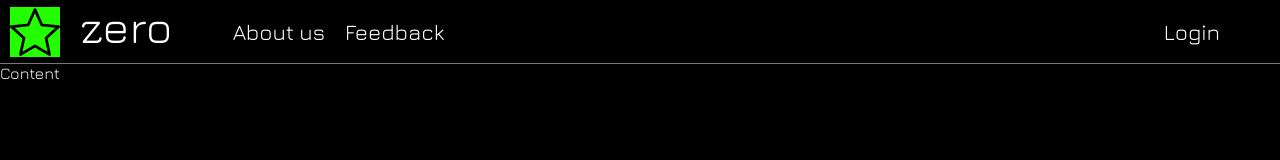
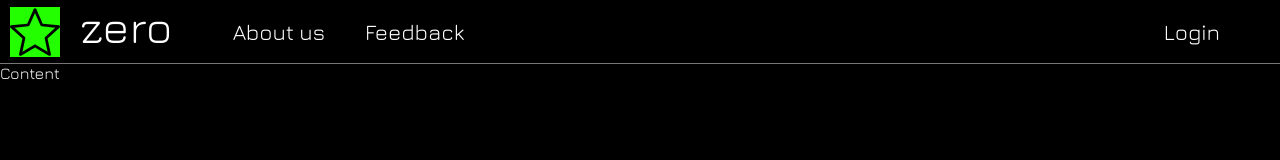
Before and after one commit to VerseVent/games-social, a Vue app: page / in a window 1280 px wide. Shown: the top 160 px of the page. Built offline with nearby package versions, Linux system fonts and the light colour scheme.

Commit message:
feat(STATE-MANAGEMENT): create router guard for userData reloading

```diff
--- a/src/components/Header/Header.vue
+++ b/src/components/Header/Header.vue
@@ -15,16 +15,30 @@
             <router-link class="header__navigation_item" to="/feedback">
                 Feedback
             </router-link>
-            <router-link class="header__navigation_item" to="/login">
+            <router-link v-if="!auth" class="header__navigation_item header__navigation_item--login" to="/login">
                 Login
             </router-link>
+            <div class="header__user_nav" v-else>
+                <router-link class="header__navigation_item" to="/user/profile">
+                    Profile
+                </router-link>
+                <router-link class="header__navigation_item" to="/logout">
+                    Log out
+                </router-link>
+            </div>
+
+
         </nav>
     </div>
 </template>
 
 <script>
 export default {
-
+    computed: {
+        auth(){
+            return this.$route.meta.auth;
+        }
+    }
 }
 </script>
 
--- a/src/components/Header/header.scss
+++ b/src/components/Header/header.scss
@@ -31,17 +31,21 @@
     align-items: center;
     padding: 0 60px 0 60px;
     position: relative;
-
     .header__navigation_item {
         text-decoration: none;
         color: $baseWhite;
         font-size: 22px;
-        margin-right: 20px;
+        margin-right: 40px;
 
-        &:nth-last-of-type(1) {
-            position: absolute;
-            right: 0;
-            margin-right: 60px;
-        }
+    }
+    .header__navigation_item--login{
+        position: absolute;
+        right: 0;
+        margin-right: 60px;
+    }
+    .header__user_nav{
+        position: absolute;
+        right: 0;
+        margin-right: 30px;
     }
 }
--- a/src/components/Login/Login.vue
+++ b/src/components/Login/Login.vue
@@ -30,9 +30,16 @@ export default {
                 password: formElements[1].value,
             }
 
-            await this.$store.dispatch('loginUser', loginData)
+            try {
+                await this.$store.dispatch('loginUser', loginData)
 
-            this.$router.push('/user').catch(()=>{});
+                this.$router.push('/user').catch(()=>{});
+            } catch (error) {
+                console.log("wfdwefwe");
+            }
+
+
+
         }
     }
 }
--- a/src/router/index.js
+++ b/src/router/index.js
@@ -1,6 +1,7 @@
 import Vue from "vue";
 import VueRouter from "vue-router";
 import HomeView from "../views/HomeView.vue";
+import AboutView from "../views/AboutView.vue";
 import LoginView from "../views/LoginView.vue";
 import SignupView from "../views/SignupView.vue";
 import MissingView from "../views/MissingView/MissingView.vue";
@@ -9,6 +10,8 @@ import Games from "../components/Games/Games.vue";
 import GameRooms from "../components/GameRooms/GameRooms.vue";
 import Friends from "../components/Friends/Friends.vue";
 import AxiosAPI from "../service/AxiosAPI";
+import store from "@/store";
+import Notiflix from "notiflix";
 
 Vue.use(VueRouter);
 
@@ -17,47 +20,62 @@ const routes = [
     path: "/",
     name: "home",
     component: HomeView,
+    meta: { auth: false },
+  },
+  {
+    path: "/about",
+    name: "about",
+    component: AboutView,
+    meta: { auth: false },
   },
   {
     path: "/login",
     name: "login",
     component: LoginView,
+    async beforeEnter(to, from, next) {
+      if (localStorage.getItem("jwt")) {
+        try {
+          await store.dispatch("authUser");
+          Notiflix.Notify.warning("You already logged, please log out");
+          next("/user");
+        } catch (e) {
+          next();
+        }
+      } else {
+      }
+    },
+    meta: { auth: false },
   },
   {
     path: "/signup",
     name: "signup",
     component: SignupView,
+    meta: { auth: false },
   },
   {
     path: "/user",
     name: "user",
     component: UserView,
-    async beforeEnter(to, from, next) {
-      try {
-        const ax = new AxiosAPI();
-        const status = await ax.authUser();
-        console.log("BeforeEnter");
-        next();
-      } catch (e) {
-        console.log("BeforeEnter error: ", e);
-        next("/login");
-      }
-    },
+    meta: { auth: true },
+
     children: [
       {
         path: "games",
         name: "games",
         component: Games,
+        meta: { auth: true },
       },
       {
         path: "friends",
         name: "friends",
         component: Friends,
+        meta: { auth: true },
       },
       {
         path: "gameRooms/:gameId",
         name: "gameRooms",
         component: GameRooms,
+        meta: { auth: true },
       },
     ],
   },
@@ -65,6 +83,7 @@ const routes = [
     path: "*",
     name: "Missing",
     component: MissingView,
+    meta: { auth: false },
   },
 ];
 
@@ -74,4 +93,18 @@ const router = new VueRouter({
   routes,
 });
 
+router.beforeEach(async (to, from, next) => {
+  if (to.meta.auth) {
+    try {
+      await store.dispatch("authUser");
+      next();
+    } catch (e) {
+      next("/login");
+    }
+  } else {
+    next();
+  }
+  //  else if (to.meth.auth && )
+});
+
 export default router;
--- a/src/service/AxiosAPI.js
+++ b/src/service/AxiosAPI.js
@@ -30,10 +30,8 @@ export default class AxiosAPI {
   }
   async authUser() {
     try {
-      const isApproved = await axiosInstance.get(
-        "http://localhost:3000/user/auth"
-      );
-      return isApproved.status;
+      const user = await axiosInstance.get("http://localhost:3000/user/auth");
+      return user;
     } catch (authError) {
       Notiflix.Notify.failure("Wrong token");
       throw authError;
@@ -62,3 +60,5 @@ export default class AxiosAPI {
     }
   }
 }
+
+export const axiosAPI = new AxiosAPI();
--- a/src/store/index.js
+++ b/src/store/index.js
@@ -1,26 +1,44 @@
 import Vue from "vue";
-import AxiosAPI from "@/service/AxiosAPI";
+import AxiosAPI, { axiosAPI } from "@/service/AxiosAPI";
 import Vuex from "vuex";
-const ax = new AxiosAPI();
+// import axiosAPI from "@/service/AxiosAPI";
+// const ax = new AxiosAPI();
 Vue.use(Vuex);
 
 export default new Vuex.Store({
   state: {
     userData: {},
   },
-  getters: {},
+  getters: {
+    GET_USER_ID(state) {
+      return state.userData._id;
+    },
+  },
   mutations: {
     SET_USER_DATA(state, userData) {
       state.userData = userData;
+    },
+    DELETE_USER_DATA(state) {
+      state.userData = null;
     },
   },
   actions: {
     async loginUser({ commit }, loginData) {
       try {
-        const userData = await ax.sendLoginForm(loginData);
+        const userData = await axiosAPI.sendLoginForm(loginData);
         commit("SET_USER_DATA", userData);
+      } catch (error) {
+        throw error;
+      }
+    },
+    async authUser({ commit }) {
+      try {
+        const user = await axiosAPI.authUser();
+        commit("SET_USER_DATA", user.data);
       } catch (e) {
-        console.log(e);
+        localStorage.removeItem("jwt");
+        commit("DELETE_USER_DATA");
+        throw e;
       }
     },
   },
--- /dev/null
+++ b/src/views/AboutView.vue
@@ -0,0 +1,17 @@
+<template>
+    <div>
+        <Header></Header>
+        <p>About</p>
+    </div>
+</template>
+
+<script>
+// @ is an alias to /src
+import Header from '../components/Header/Header.vue';
+export default {
+    name: 'about',
+    components: {
+        Header
+    }
+}
+</script>
--- a/src/views/SignupView.vue
+++ b/src/views/SignupView.vue
@@ -1,6 +1,7 @@
 <template>
     <div>
-        <Header></Header>
+        <Header>
+        </Header>
         <Signup></Signup>
     </div>
 </template>
--- a/src/views/UserView/UserView.vue
+++ b/src/views/UserView/UserView.vue
@@ -1,6 +1,7 @@
 <template>
     <div>
-        <Header></Header>
+        <Header>
+        </Header>
         <div class="userActions__container">
             <router-link class="userActions_link" :to="{name: 'games'}">Games</router-link>
             <router-link class="userActions_link" to="/user/friends">Friends</router-link>
```
Also changed, not shown: src/views/LoginView.vue (+5 -4 lines).
